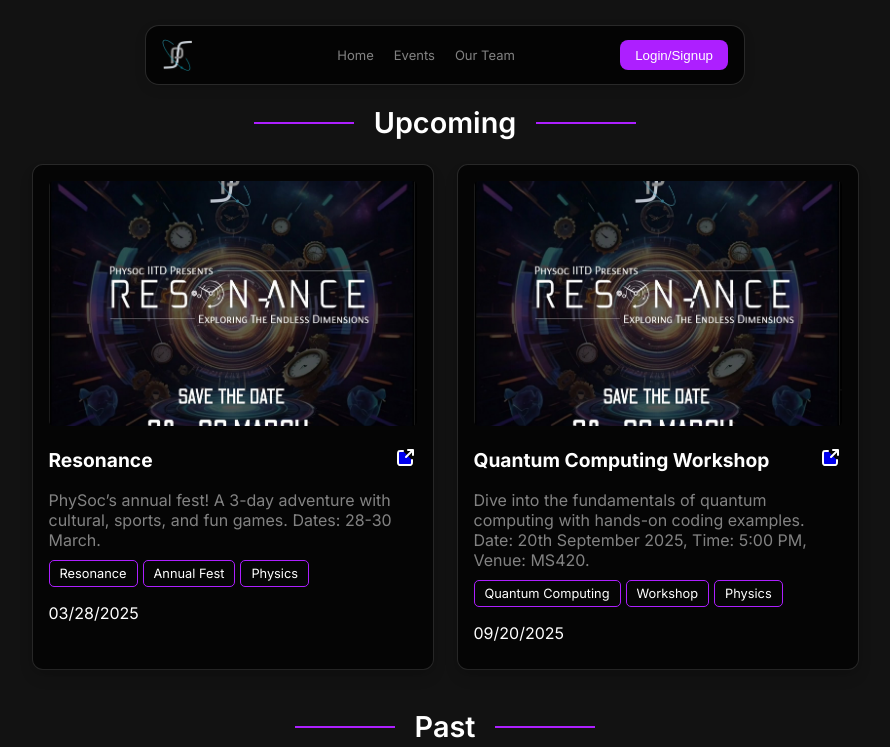
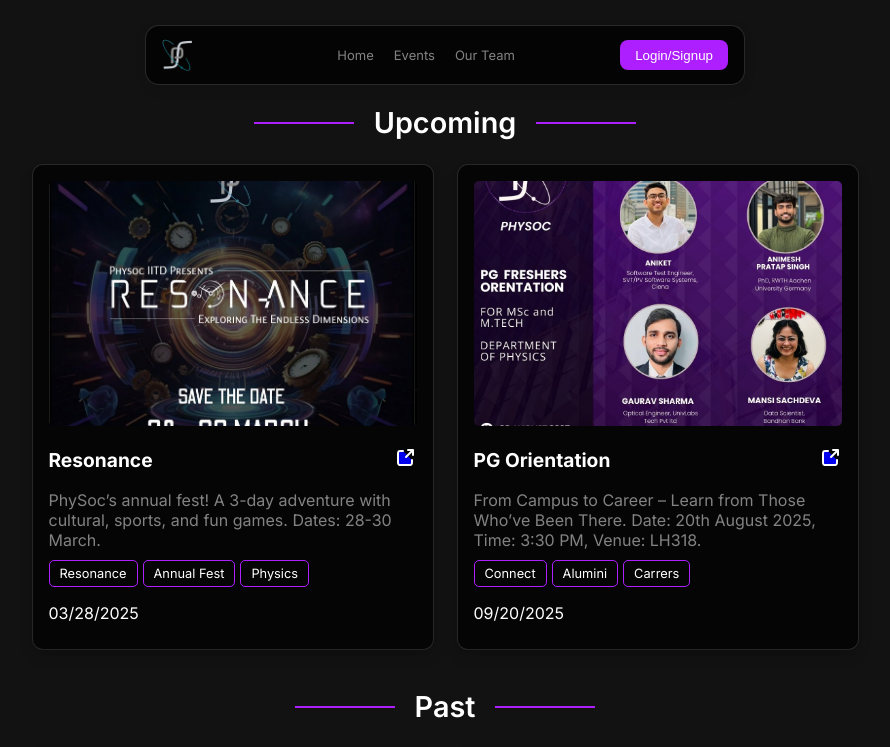
Before and after one commit to ReWar1311/PhySoc-2025, a React (Vite) app: page /events in a window 1280 px wide. Shown: the top 747 px of the page, without its empty margins (195-1085 px from the left). Built offline with nearby package versions, Linux system fonts and the light colour scheme; a web font is replaced by a local one.

Commit message:
pgOrentationupdate

```diff
--- a/src/pages/Events/Events.tsx
+++ b/src/pages/Events/Events.tsx
@@ -88,13 +88,13 @@
       topics: ["Resonance", "Annual Fest", "Physics"],
     },
     {
-      title: "Quantum Computing Workshop",
-      image: "/events/r.png",
+      title: "PG Orientation",
+      image: "/events/pgorientation25.jpeg",
       description:
-        "Dive into the fundamentals of quantum computing with hands-on coding examples. Date: 20th September 2025, Time: 5:00 PM, Venue: MS420.",
-      instagramUrl: "#",
+        "From Campus to Career – Learn from Those Who’ve Been There. Date: 20th August 2025, Time: 3:30 PM, Venue: LH318.",
+      instagramUrl: "https://www.instagram.com/p/DNcX3dyxIm7/?hl=en",
       date: "09/20/2025",  // After today's date → shows under Upcoming
-      topics: ["Quantum Computing", "Workshop", "Physics"],
+      topics: ["Connect", "Alumini", "Carrers"],
     },
 
   ];
```
Also changed, not shown: public/events/pgorientation25.jpeg (added).
